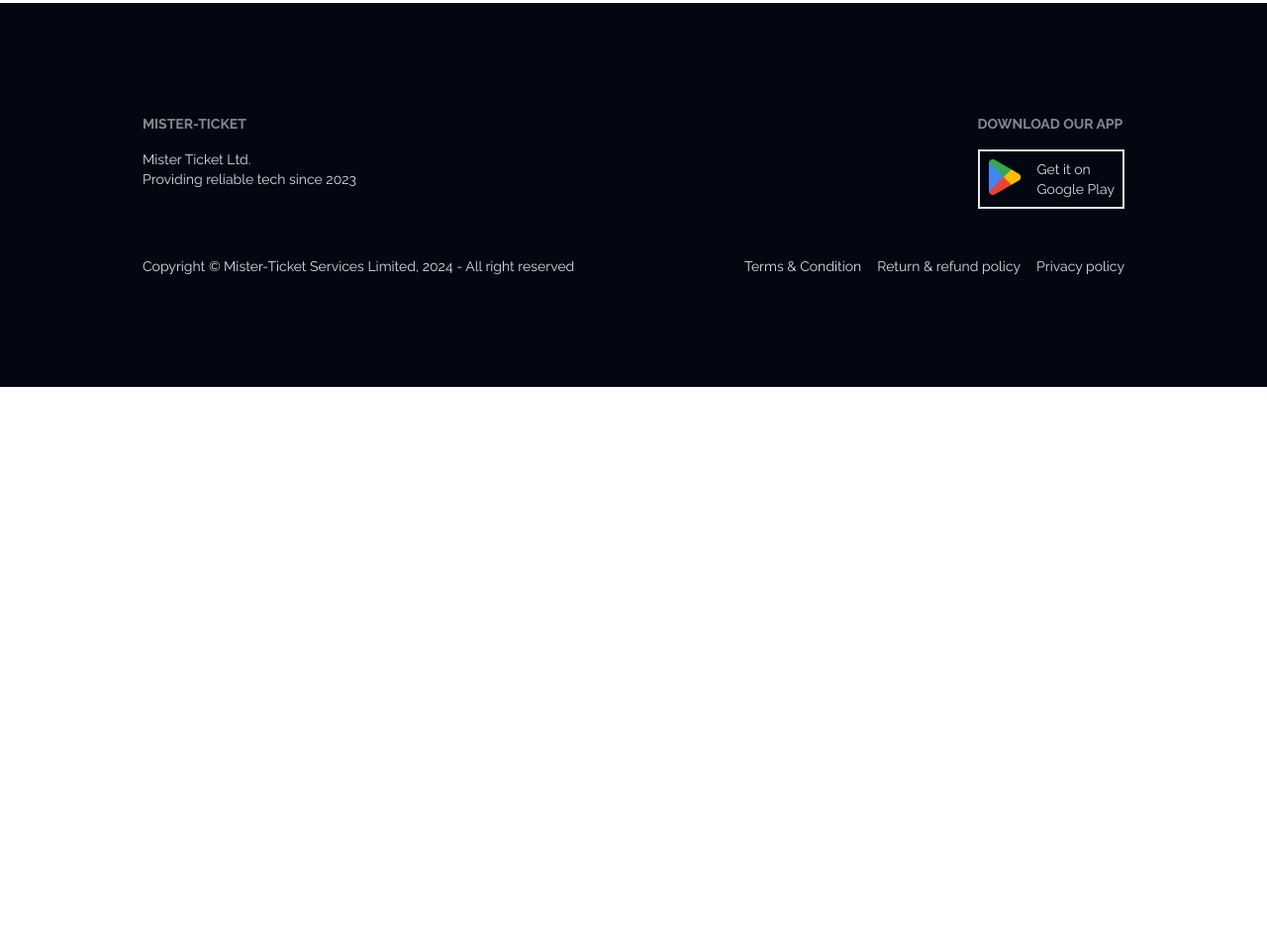
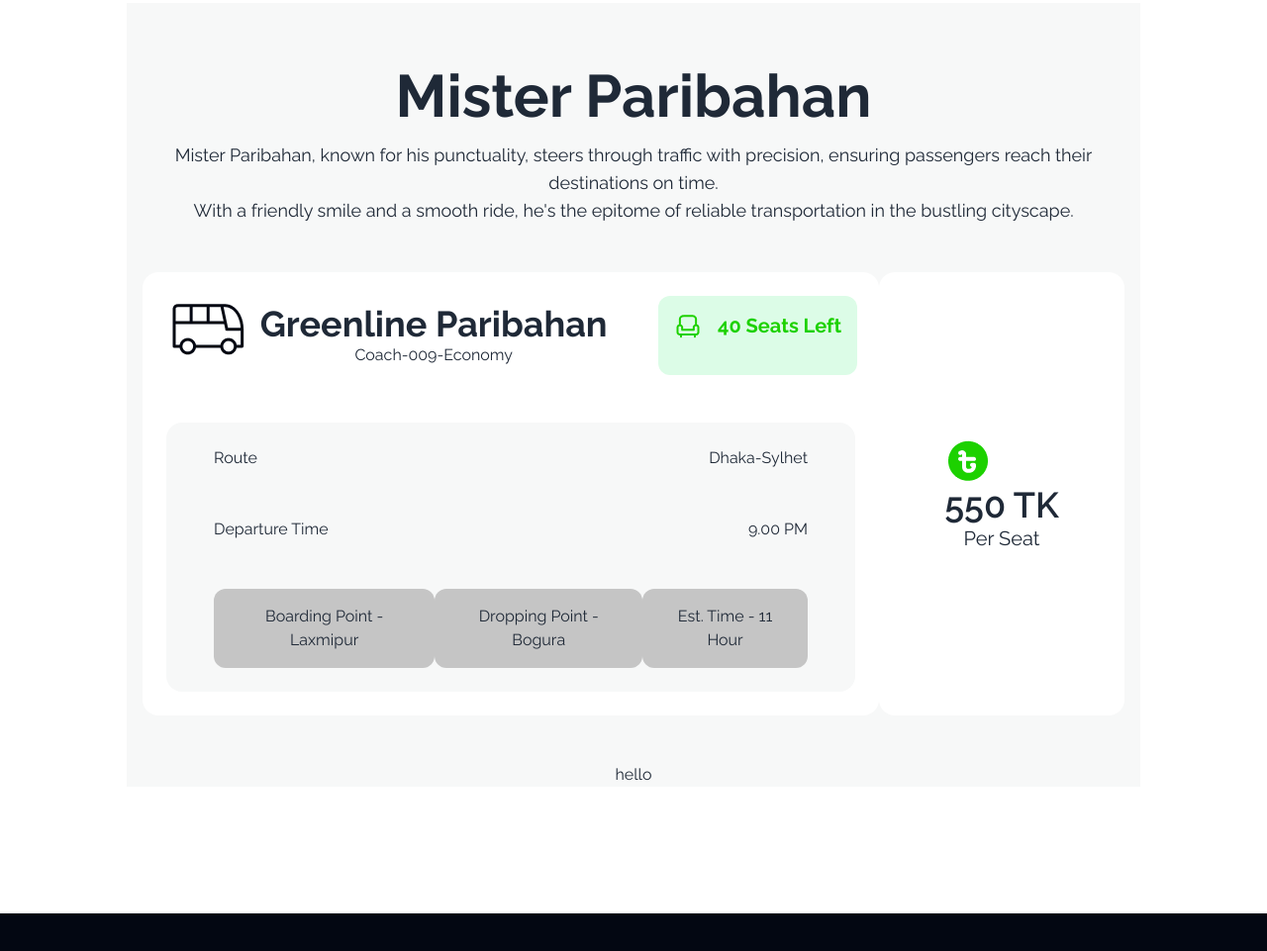
Before and after one commit to mister-mehedi/b9-a5-smart-ticketing, a plain HTML site: page index.html in a window 1280 px wide. Shown: the part 1519-2480 px from the top of the page at 99% size. Before the commit the page ends 1910 px from the top, so only its background shows below. Drawn offline with nearby package versions, Linux system fonts and the light colour scheme.

Commit message:
structure & decoration part of section 2 nearly completed

```diff
--- a/index.html
+++ b/index.html
@@ -138,8 +138,64 @@
     </section>
 
     <!-- section 2 -->
-    <section class="ticket-sec text-center m-32">
+    <section class="ticket-sec text-center m-32 bg-[#F7F8F8]">
+      <!-- Section 2 first part -->
+      <h1 class="text-6xl font-bold pt-16">Mister Paribahan</h1>
+      <p class="text-lg mt-4">Mister Paribahan, known for his punctuality, steers through traffic with precision,
+        ensuring
+        passengers reach
+        their
+        destinations on time. <br>With a friendly smile and a smooth ride, he's the epitome of reliable transportation
+        in
+        the
+        bustling cityscape.</p>
 
+      <!-- Section 2 middle part -->
+      <div class="mt-8">
+        <div class="flex w-full p-4">
+          <div class="grid  w-9/12 bg-white flex-grow card bg-base-300 rounded-box ">
+            <div class="flex justify-around py-6">
+              <div class="grid  p-2 grid-flow-col gap-4">
+                <a><img src="images/bus-logo.png" alt=""></a>
+                <p><span class="text-4xl font-bold">Greenline Paribahan</span> <br>Coach-009-Economy</p>
+              </div>
+              <div
+                class="grid bg-green-100 border-ticket-primary rounded-xl text-xl text-ticket-primary font-bold p-4 grid-flow-col gap-4">
+                <a><img src="images/seat-green.png" alt=""></a>
+                <p><span id="seat-cnt">40</span> Seats Left</p>
+              </div>
+            </div>
+            <div class="flex flex-col mx-6 my-6 rounded-2xl bg-[#F7F8F8]">
+              <div class="flex justify-between py-6 px-12">
+                <div>Route</div>
+                <div>Dhaka-Sylhet</div>
+              </div>
+              <div class="flex justify-between py-6 px-12">
+                <div>Departure Time</div>
+                <div>9.00 PM</div>
+              </div>
+
+              <div class="flex justify-around py-6 px-12">
+                <div class="bg-[#C5C5C5] p-4 rounded-xl">Boarding Point - Laxmipur</div>
+                <div class="bg-[#C5C5C5] p-4 rounded-xl">Dropping Point - Bogura</div>
+                <div class="bg-[#C5C5C5] p-4 rounded-xl">Est. Time - 11 Hour</div>
+              </div>
+            </div>
+          </div>
+          <!-- <div class="divider divider-horizontal"></div> -->
+          <div class="grid  w-3/12 bg-white flex-grow card bg-base-300 rounded-box place-content-center">
+
+            <p><img src="images/fare.png" alt=""><span class="font-semibold text-4xl">550 TK</span> <br><span
+                class="font-normal text-xl">Per Seat</span>
+            </p>
+          </div>
+        </div>
+      </div>
+
+      <!-- section 2 last part -->
+      <div class="mt-8">
+        hello
+      </div>
     </section>
   </main>
 
```
